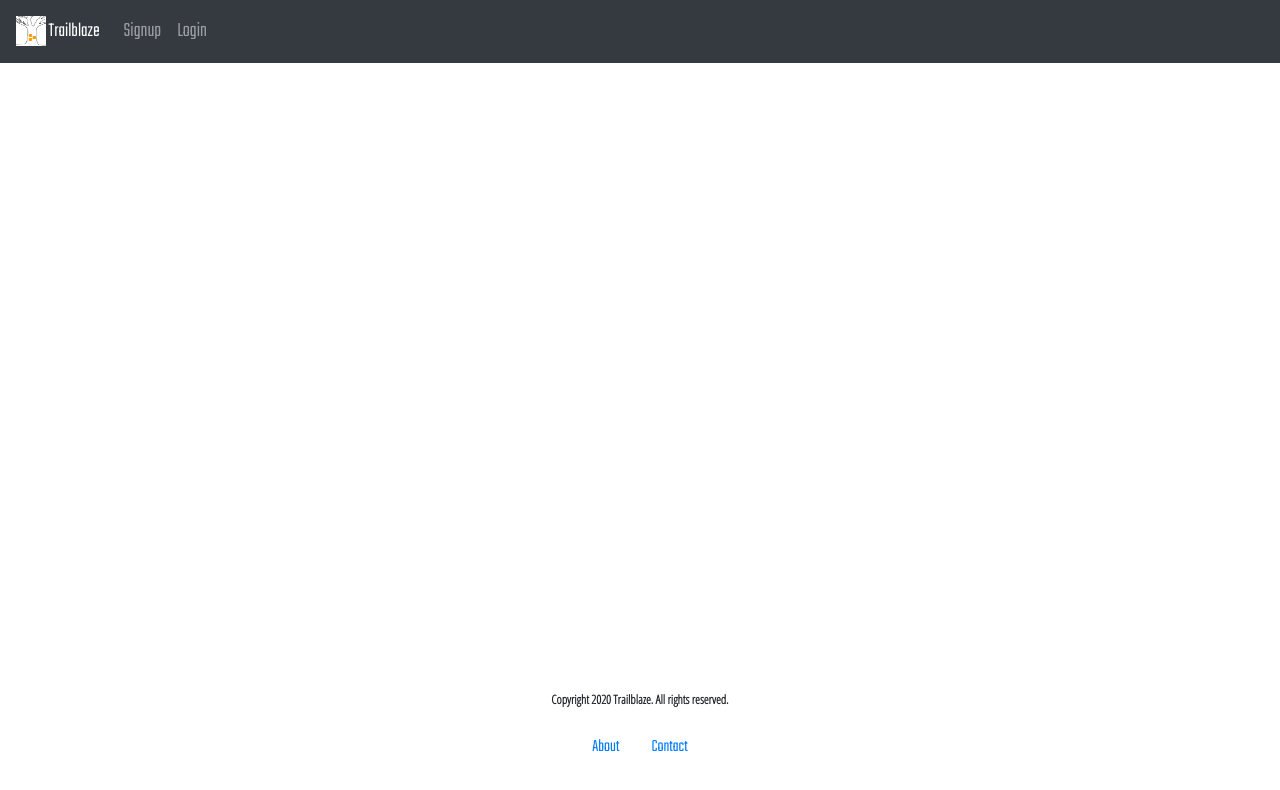
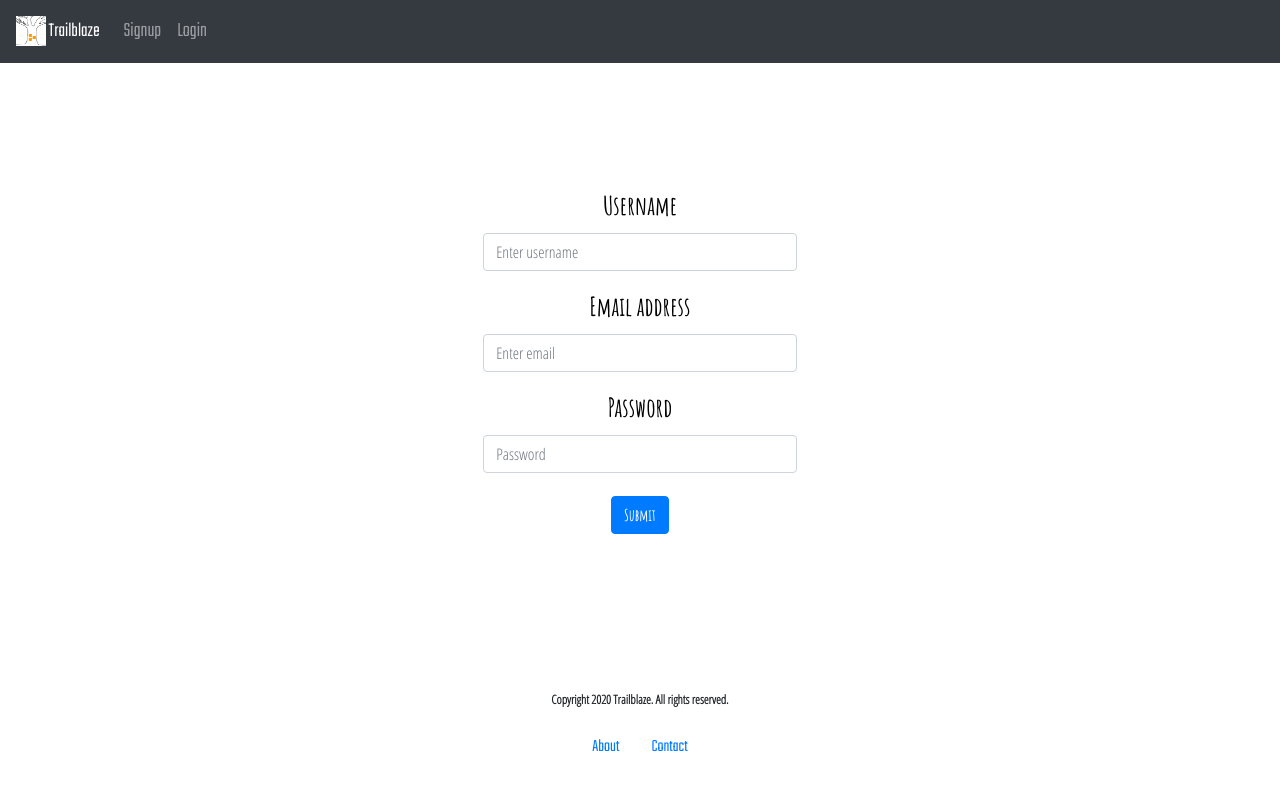
Before and after one commit to smitham50/trailblaze-frontend, a React (Create React App) app: page /update-account in a window 1280 px wide. Shown: the top 790 px of the page. Built offline with nearby package versions, Linux system fonts and the light colour scheme.

Commit message:
feature/added account management page with update form route

```diff
--- a/public/index.html
+++ b/public/index.html
@@ -12,6 +12,7 @@
     <style>
       @import url('https://fonts.googleapis.com/css2?family=Amatic+SC:wght@700&family=Open+Sans+Condensed:wght@300&family=Teko:wght@300&display=swap');
     </style>
+    <script src="https://kit.fontawesome.com/058c2f5a5b.js" crossorigin="anonymous"></script>
     <link rel="apple-touch-icon" href="%PUBLIC_URL%/logo192.png" />
     <!--
       manifest.json provides metadata used when your web app is installed on a
--- a/src/App.css
+++ b/src/App.css
@@ -20,7 +20,15 @@
 }
 
 .subtext {
-    font-family: 'Open Sans Condensed', sans-serif;
+  font-family: 'Open Sans Condensed', sans-serif;
+}
+
+.marginal {
+  margin: 2%;
+}
+
+.button-sized {
+  font-size: 1.2em;
 }
 
 .footer-copyright {
--- a/src/App.js
+++ b/src/App.js
@@ -8,6 +8,7 @@ import 'bootstrap/dist/css/bootstrap.min.css';
 import { Jumbotron, Nav } from 'react-bootstrap';
 import './App.css';
 import './Stylesheets/Navbar.css';
+import './Stylesheets/ManageAccount.css';
 import './Stylesheets/Landing.css';
 import './Stylesheets/Signup.css';
 import './Stylesheets/TrailsContainer.css';
@@ -16,6 +17,9 @@ import './Stylesheets/TrailShow.css';
 // Components
 import Signup from './Components/Signup';
 import Login from './Components/Login';
+import UpdateAccount from './Components/UpdateAccount';
+import CancelAccount from './Components/CancelAccount';
+import ManageAccount from './Components/ManageAccount';
 import Navigation from './Components/Navigation';
 import Trails from './Containers/Trails';
 import TrailShow from './Containers/TrailShow';
@@ -65,6 +69,15 @@ class App extends Component {
             </Route>
             <Route path='/login'>
               <Login></Login>
+            </Route>
+            <Route path='/account'>
+              <ManageAccount></ManageAccount>
+            </Route>
+            <Route path='/update-account'>
+              <UpdateAccount></UpdateAccount>
+            </Route>
+            <Route path='/cancel-account'>
+              <CancelAccount></CancelAccount>
             </Route>
             <Route path='/trailsearch'>
               <TrailSearch></TrailSearch>
--- /dev/null
+++ b/src/Components/ManageAccount.js
@@ -0,0 +1,21 @@
+import React from 'react';
+import { Row, Col, Nav } from 'react-bootstrap';
+
+export default function ManageAccount(props) {
+    return (
+        <Row className="container-fluid manage-account">
+            <Col xs={6}>
+                <Nav.Link href="/update-account" className="headline link-icon">
+                    <i className="fas fa-edit fa-3x marginal"></i>
+                    <p className="button-sized">Update Account</p>
+                </Nav.Link>
+            </Col>
+            <Col xs={6}>
+                <Nav.Link href="/cancel-account" className="headline link-icon">
+                    <i className="fas fa-ban fa-3x marginal"></i>
+                    <p className="button-sized">Cancel Account</p>
+                </Nav.Link>
+            </Col>
+        </Row>
+    );
+};
--- a/src/Components/Map.js
+++ b/src/Components/Map.js
@@ -44,7 +44,7 @@ class Map extends Component {
     render() {
         console.log(this.state.directions)
         return (
-            <div style={{ height: '80vh', width: '65%' }}>
+            <div style={{ height: '75vh', width: '65%' }}>
                 <GoogleMapReact
                     bootstrapURLKeys={{ key: this.state.key }}
                     center={ this.state.center }
--- a/src/Components/Navigation.js
+++ b/src/Components/Navigation.js
@@ -32,6 +32,7 @@ const Navigation = (props) => {
                                 <Fragment>
                                     <Nav.Link href="/trailsearch">Find a Trail</Nav.Link>
                                     <Nav.Link href="/myhikes">My Hiked Trails</Nav.Link>
+                                    <Nav.Link href="/account">Account</Nav.Link>
                                     <Nav.Link href="/home" onClick={handleLogout}>Logout {props.currentUserData.user.username}</Nav.Link>
                                 </Fragment>
                             :
--- /dev/null
+++ b/src/Components/UpdateAccount.js
@@ -0,0 +1,86 @@
+import React, { useState } from 'react';
+import { Form, Button } from 'react-bootstrap';
+import { connect } from 'react-redux';
+import axios from 'axios';
+
+function UpdateAccount(props) {
+    const [username, setUsername] = useState("");
+    const [password, setPassword] = useState("");
+    const [email, setEmail] = useState("");
+
+    const handleUpdate = (event) => {
+        event.preventDefault();
+
+        const userParams = {
+            "user": {
+                username: username,
+                password: password,
+                email: email
+            }
+        };
+
+        const options = {
+            method: 'patch',
+            url: 'http://localhost:3000/api/v1/update-account',
+            data: userParams
+        };
+
+        axios(options)
+            .then(resp => {
+                console.log(resp);
+            });
+    };
+
+    return (
+        <Form onSubmit={handleUpdate} >
+            <Form.Group controlId="username">
+                <Form.Label className="headline">Username</Form.Label>
+                <Form.Control
+                    type="text"
+                    placeholder="Enter username"
+                    onChange={ (e) => setUsername(e.target.value) }
+                    name="username"
+                    className="subtext"
+                    value={username ? username : props.currentUserData?.name}
+                />
+            </Form.Group>
+            <Form.Group controlId="formGroupEmail">
+                <Form.Label className="headline">Email address</Form.Label>
+                <Form.Control
+                    type="text"
+                    placeholder="Enter email"
+                    onChange={ (e) => setEmail(e.target.value) }
+                    name="email"
+                    className="subtext"
+                    value={ email ? email : props.currentUserData?.email }
+                />
+            </Form.Group>
+            <Form.Group controlId="formGroupPassword">
+                <Form.Label className="headline">Password</Form.Label>
+                <Form.Control
+                    type="password"
+                    placeholder="Password"
+                    onChange={ (e) => setPassword(e.target.value) }
+                    name="password"
+                    className="subtext"
+                    value={ password ? password : props.currentUserData?.password }
+                />
+            </Form.Group>
+            <Form.Group controlId="formGroupSubmit" className="small headline">
+                <Button type="submit">Submit</Button>
+            </Form.Group>
+        </Form>
+    )
+};
+
+function msp(state) {
+    const {
+        currentUserData
+    } = state.user;
+
+    return {
+        currentUserData
+    };
+};
+
+export default connect(msp, null)(UpdateAccount);
--- /dev/null
+++ b/src/Stylesheets/ManageAccount.css
@@ -0,0 +1,16 @@
+.link-icon {
+    display: block;
+}
+
+.manage-account {
+    justify-content: center;
+    align-items: center;
+}
+
+.manage-account a:link, a:visited {
+    color:  #1c1b1be1;
+}
+
+.manage-account a:hover {
+    color:  #7d7a7ae1;
+}
```
Also changed, not shown: src/Components/CancelAccount.js (added).
